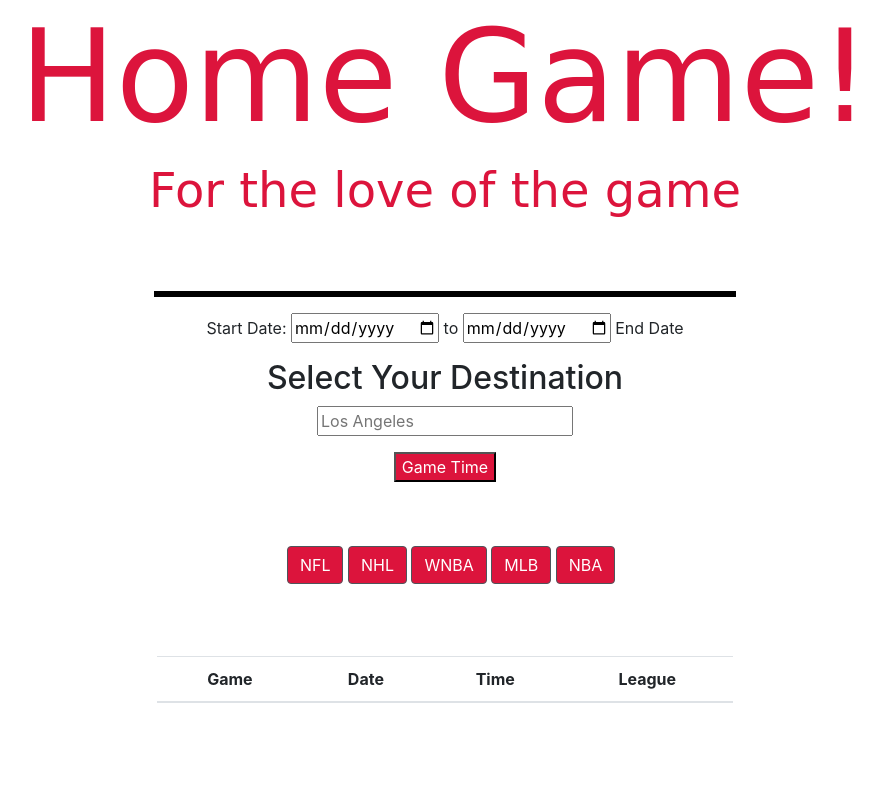
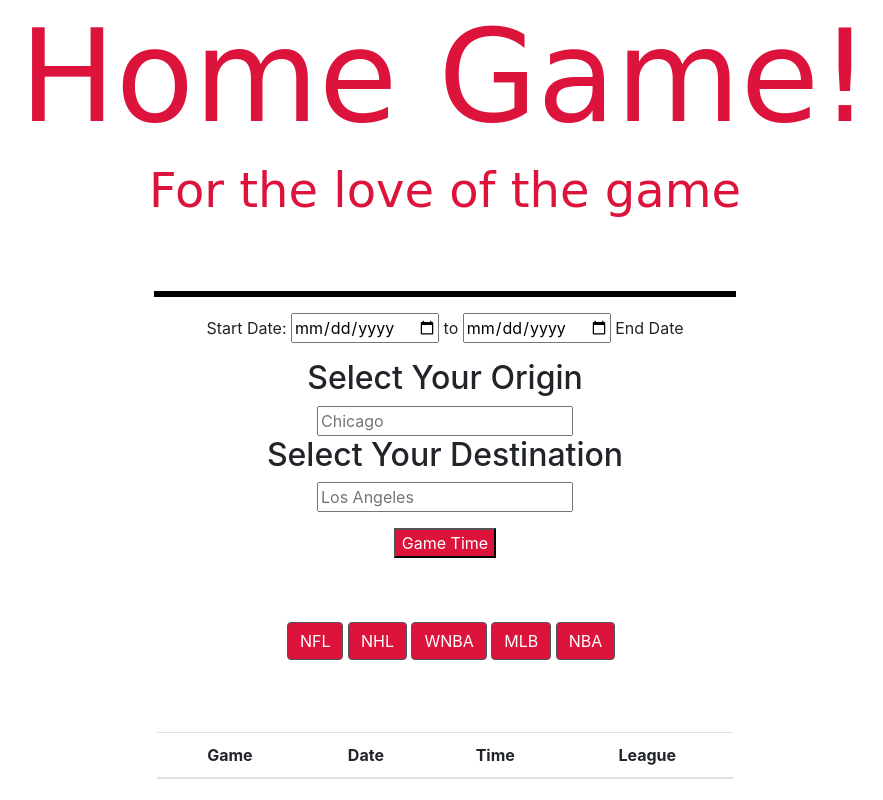
Before and after one commit to erictriestocode/project-home-game, a plain HTML site: page index.html in a window 1280 px wide. Shown: the whole page, without its empty margins (195-1078 px from the left). Drawn offline with nearby package versions, Linux system fonts and the light colour scheme; no server answers; a web font is replaced by a local one.

Commit message:
JK Now it should be good to pull

```diff
--- a/index.html
+++ b/index.html
@@ -32,8 +32,8 @@
         <p>Start Date: <input class="startDate" type="date" name="Start Date"> to <input class="endDate" type="date" name="End Date"> End Date</p>
     </form>
     <form class="city-selection">
-        <!-- <h2>Select Your Origin</h2>
-        <input class="originCty" type="text" name="City" placeholder="Chicago"> -->
+        <h2>Select Your Origin</h2>
+        <input class="originCty" type="text" name="City" placeholder="Chicago">
         <h2>Select Your Destination</h2>
         <input class="endCty" type="text" name="City" placeholder="Los Angeles">
     </form>
```
